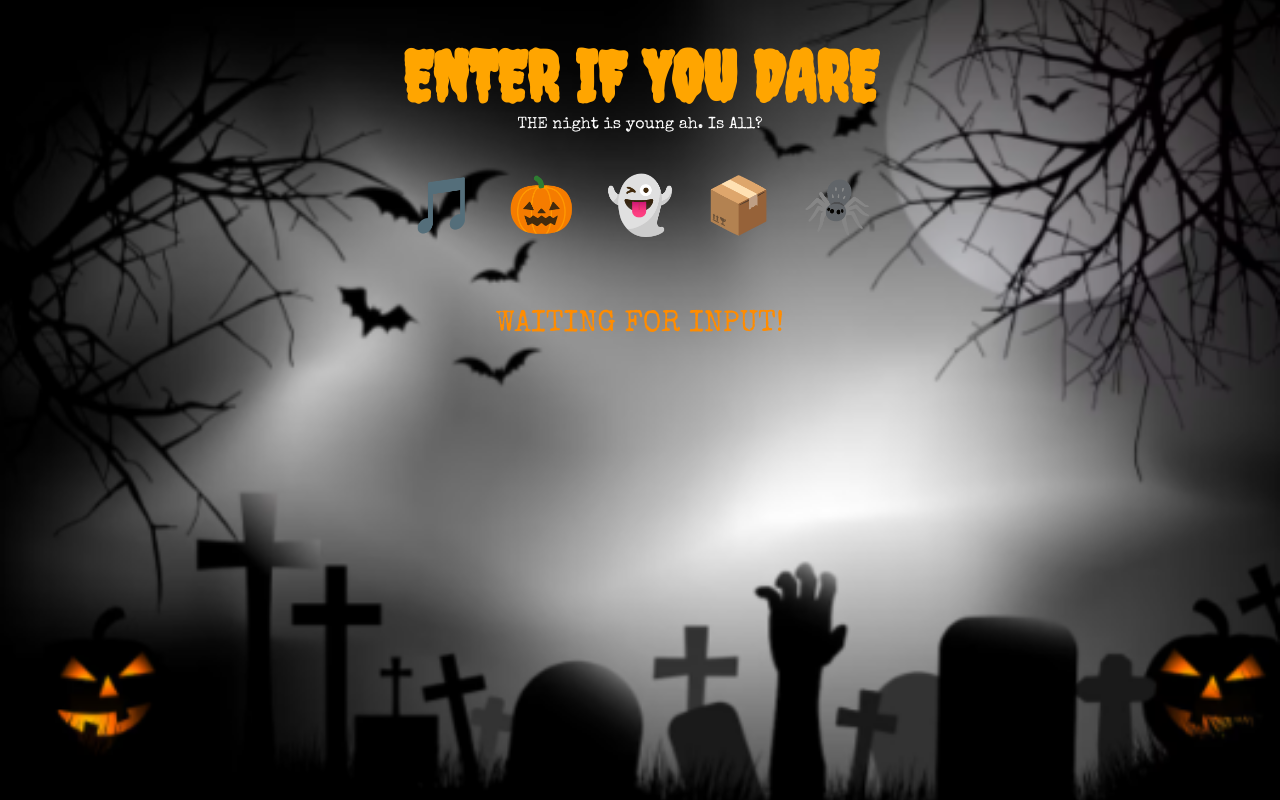
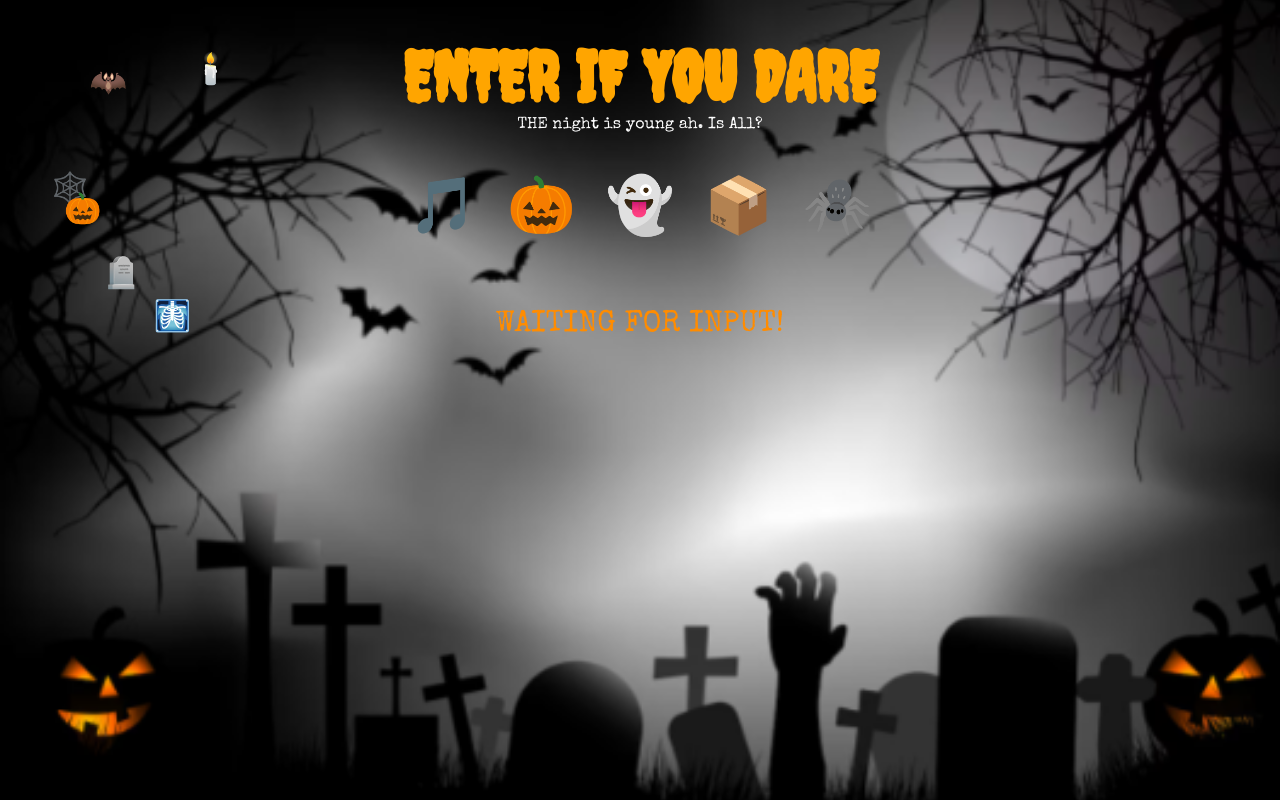
Before and after one commit to piyushoutthere-spec/Weby-33, a plain HTML site: page index.html in a window 1280 px wide. Drawn offline with nearby package versions, Linux system fonts and the light colour scheme.

Commit message:
I added the background music only when the icon is clicked and also added some decorative emojis

```diff
--- a/index.html
+++ b/index.html
@@ -17,6 +17,15 @@
             <h1>ENTER IF YOU DARE</h1>
             <p class = "subtitle">THE night is young ah. Is All?</p>
             <p class="Try something out down there"></p>
+            <!--Decorative icons which cannot be clicked-->
+            <div class="float-icons" aria-hidden="true">
+                <span>🦇</span>
+                <span>🕸️</span>
+                <span>🩻</span>
+                <span>🕯️</span>
+                <span>🪦</span>
+                <span>🎃</span>
+            </div>
 
             <!--5 interactive icons-->
             <div class="icons">
@@ -44,6 +53,9 @@
                 <div id="msg-area">
                     <p id="message">WAITING FOR INPUT!</p>
                 </div>
+
+            <!--Background music-->
+            <audio id="music" src="assets/Assets_Audio_creepy.mp3" loop></audio>
         </main>
 
         <script src="weby.js"></script>
--- a/weby.css
+++ b/weby.css
@@ -59,3 +59,27 @@ h1 {
     width:100%;
     text-align: center;
 }
+
+/*position for decorative icons*/
+#desktop {
+    position:relative;
+    overflow: hidden;
+}
+
+.float-icons{
+    pointer-events: none;
+    position: absolute;
+    inset:0;
+}
+
+.float-icons span{
+    position: absolute;
+    font-size: 30px;
+}
+
+.float-icons span:nth-child(1) {top:15%;left:7%;}
+.float-icons span:nth-child(2) {top:40%;left:4%;}
+.float-icons span:nth-child(3) {top:70%;left:12%;}
+.float-icons span:nth-child(4) {top:12%;left:15%;}
+.float-icons span:nth-child(5) {top:60%;left:8%;}
+.float-icons span:nth-child(6) {top:45%;left:5%;}
--- a/weby.js
+++ b/weby.js
@@ -1,10 +1,18 @@
 // select the icons and message areas
 const icons = document.querySelectorAll(".icon");
 const message = document.getElementById("message");
+const music = document.getElementById("music");
 
 //display a meassage when icon is presssed
 icons.forEach(function(icon) {
     icon.addEventListener("click",function() {
         message.textContent=icon.dataset.message;
+
+        //Play music when music icon is presssed
+        if(icon.querySelector("span"),textContent==="🎵") {
+            music.play().catch(function() {
+                message.textContent = "EVEN YOUT MUSIC DOESN'T WANT TO HELP YOU";
+            });
+        }
     });
 });
```
